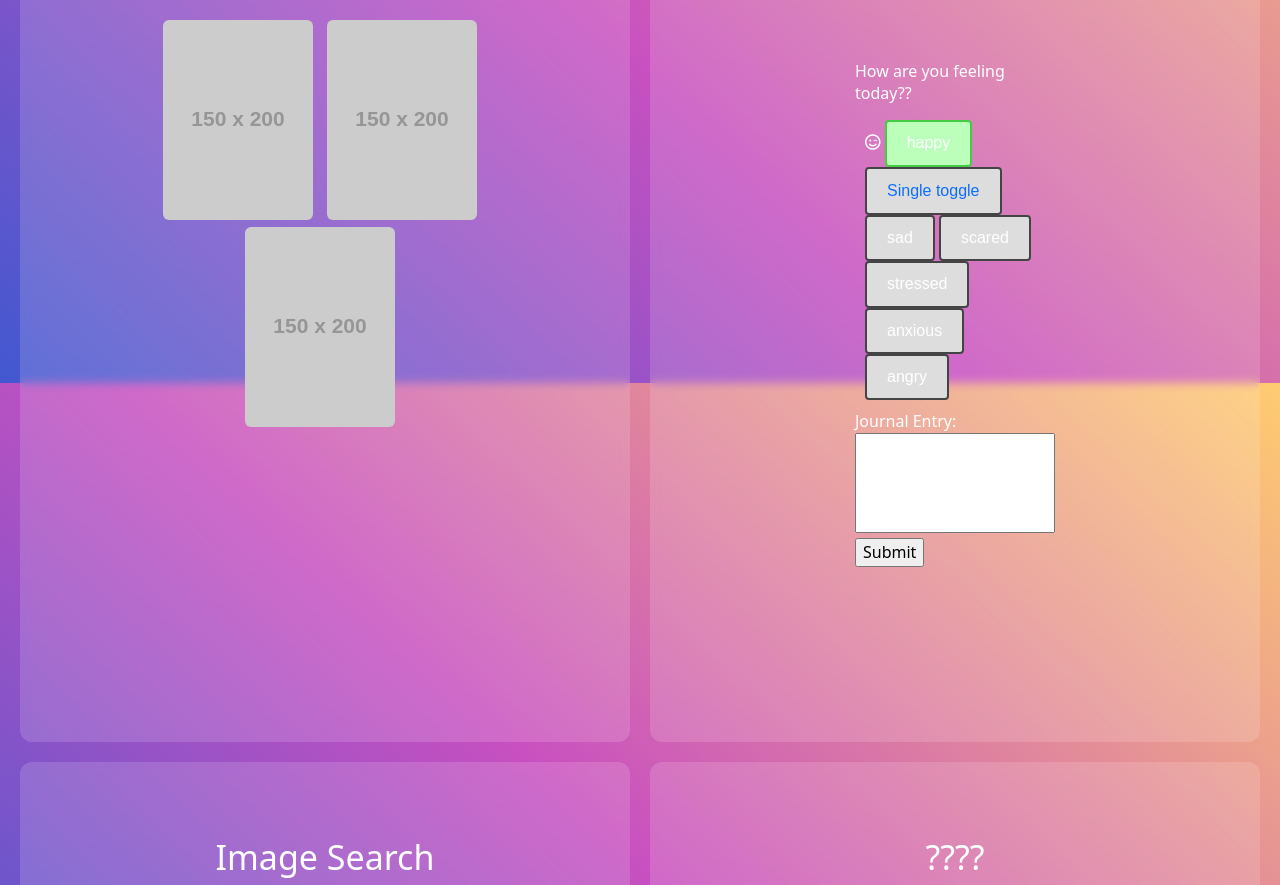
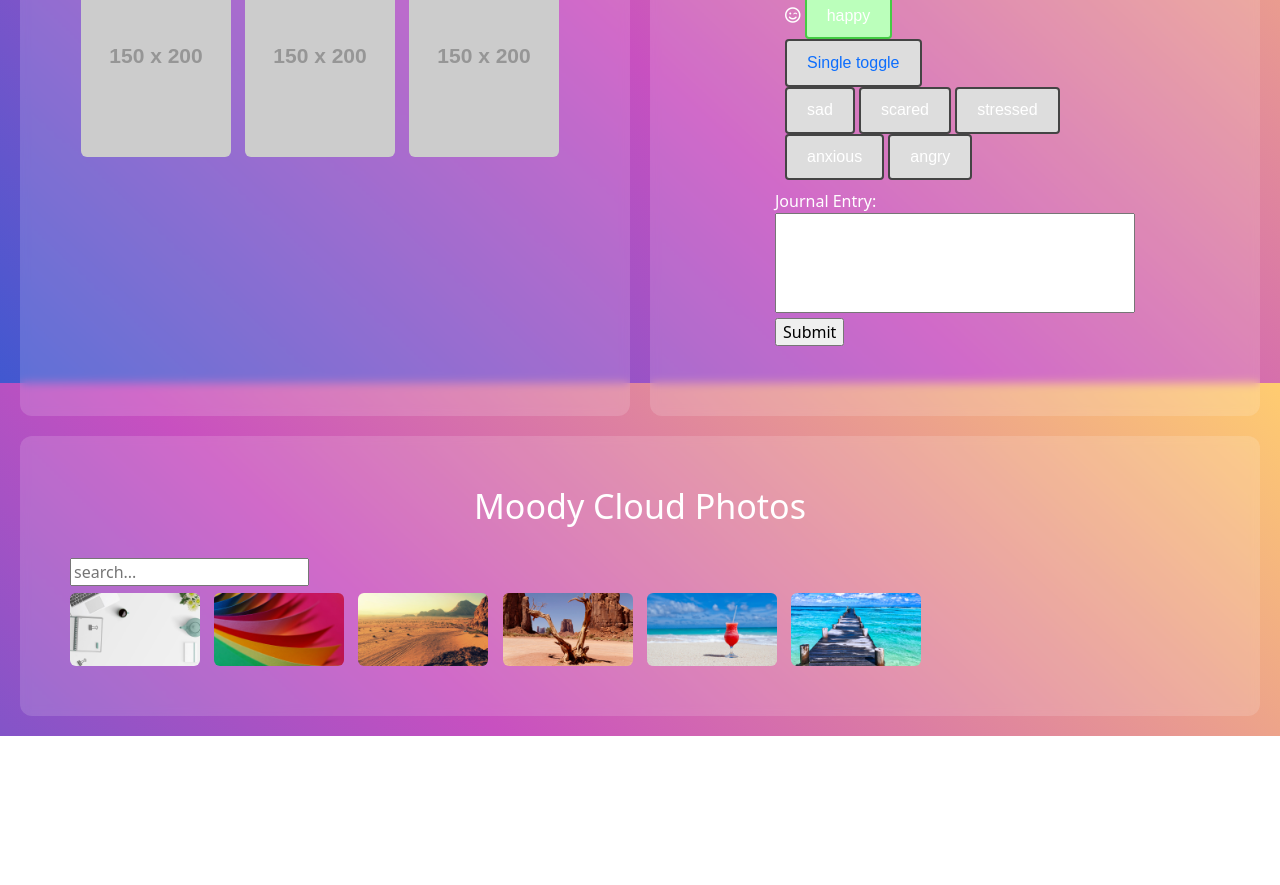
Before and after one commit to ajovich/PROJECT, a plain HTML site: page index.html in a window 1280 px wide. Shown: the part 417-1302 px from the top of the page. After the commit the page ends 1153 px from the top, so only its background shows below. Drawn offline with nearby package versions, Linux system fonts and the light colour scheme; placeholder pictures from the web are drawn by us.

Commit message:
updated layout and deleted 4th unused column

```diff
--- a/assets/css/journalstyle.css
+++ b/assets/css/journalstyle.css
@@ -3,7 +3,7 @@
   justify-content: center;
   align-items: center;
   margin: 0 auto;
-  padding: 100px;
+  padding: 20px;
   border-radius: 10px;
   /* border-color: black; */
   /* border-style: solid; */
--- a/assets/css/style.css
+++ b/assets/css/style.css
@@ -1,5 +1,3 @@
-/* COMMENT */
-
 html {
     box-sizing: border-box;
     font-family: 'Roboto', sans-serif;
@@ -137,7 +135,7 @@ html {
     font-size: 34px;
   }
 
-  .weather, .journal-entry, .pixabay-images, .projects {
+  .weather, .journal-entry, .pixabay-images {
     text-align: center;
   }
 
@@ -147,10 +145,11 @@ html {
     margin-right: 10px;
   }
 
-  .content-left, .content-right {
+
+  .content-left, .content-left-weather, .content-right {
     background-color: rgba(255, 255, 255, .15);
     backdrop-filter: blur(5px);
-    padding: 75px;
+    padding: 50px;
     border-radius: 12px;
   }
 
@@ -165,3 +164,10 @@ html {
         grid-template-columns: 1fr 1fr;
     }
   }
+
+  @media (min-width: 900px) {
+    .content-left {
+      grid-column: 1 / 3;
+      grid-template-columns: 1fr;
+    }
+  }
--- a/index.html
+++ b/index.html
@@ -8,17 +8,8 @@
     <!-- <link rel="preconnect" href="https://fonts.gstatic.com"> -->
     <link href="https://fonts.googleapis.com/css2?family=Roboto:wght@400;500&display=swap" rel="stylesheet">
     <link
-    href="https://cdn.jsdelivr.net/npm/bootstrap@5.0.0-beta3/dist/css/bootstrap.min.css"
-    rel="stylesheet"
-    integrity="sha384-eOJMYsd53ii+scO/bJGFsiCZc+5NDVN2yr8+0RDqr0Ql0h+rP48ckxlpbzKgwra6"
-    crossorigin="anonymous"
-  />
-  <link
-    rel="stylesheet"
-    href="https://pro.fontawesome.com/releases/v5.10.0/css/all.css"
-    integrity="sha384-AYmEC3Yw5cVb3ZcuHtOA93w35dYTsvhLPVnYs9eStHfGJvOvKxVfELGroGkvsg+p"
-    crossorigin="anonymous"
-  />
+    href="https://cdn.jsdelivr.net/npm/bootstrap@5.0.0-beta3/dist/css/bootstrap.min.css" rel="stylesheet" integrity="sha384-eOJMYsd53ii+scO/bJGFsiCZc+5NDVN2yr8+0RDqr0Ql0h+rP48ckxlpbzKgwra6" crossorigin="anonymous"/>
+  <link rel="stylesheet" href="https://pro.fontawesome.com/releases/v5.10.0/css/all.css" integrity="sha384-AYmEC3Yw5cVb3ZcuHtOA93w35dYTsvhLPVnYs9eStHfGJvOvKxVfELGroGkvsg+p" crossorigin="anonymous"/>
     <link rel="stylesheet" href="./assets/css/style.css">
     <link rel="stylesheet" type="text/css" href="./assets/css/journalstyle.css" />
     <!-- <link rel="stylesheet" href="./assets/js/script.js"> -->
@@ -38,7 +29,7 @@
         <ul>
           <li><a href="#Weather">Weather</a></li>
           <li><a href="#Journal">Journal</a></li>
-          <li><a href="#Pixabay">Pixabay</a></li>
+          <li><a href="#Pixabay">Photos</a></li>
         </ul>
       </div>
       </nav>
@@ -52,11 +43,10 @@
     <br><br><br><br>
 
     <main class="grid-parent">
-      <section class="content-left">
+      <section class="content-left-weather">
         <h2 class="boxtitle"><a name= "Weather"> Weather Forecast</a></h2>
-
+        <br>
         <div class="weather">
-          <p>Lorem, ipsum dolor sit amet consectetur adipisicing elit. Earum cum repudiandae neque vero est omnis.</p>
           <img class="extendedforecast" src="https://via.placeholder.com/150x200" alt="Today's weather">
           <img class="extendedforecast" src="https://via.placeholder.com/150x200" alt="Tomorrow's weather">
           <img class="extendedforecast" src="https://via.placeholder.com/150x200" alt="The following days weather">
@@ -125,7 +115,8 @@
       </section>
 
       <section class="content-left">
-        <h2 class="boxtitle"><a name="Pixabay">Image Search</a> </h2>
+        <h2 class="boxtitle"><a name="Pixabay">Moody Cloud Photos</a> </h2>
+        <br>
         <!-- <div class="container "> -->
       <input type="text" id="myinput" name="search" placeholder="search..." ><br>
       <div  id="images">
@@ -139,18 +130,20 @@
       </div>
       </section>
 
-      <section class="content-right">
+      <!-- <section class="content-right">
         <h2 class="boxtitle">????</h2>
         <div class="projects">
           <img src="https://via.placeholder.com/250" alt="Content">
 
         </div>
-      </section>
+      </section> -->
+
+
     </main>
     <script src="https://cdnjs.cloudflare.com/ajax/libs/materialize/1.0.0/js/materialize.min.js"></script>
     <script src="https://cdnjs.cloudflare.com/ajax/libs/jquery/3.2.1/jquery.min.js"></script>
     <script src="https://cdnjs.cloudflare.com/ajax/libs/moment.js/2.24.0/moment.min.js"></script>
-    <script   src="https://code.jquery.com/jquery-3.2.1.min.js"   integrity="sha256-hwg4gsxgFZhOsEEamdOYGBf13FyQuiTwlAQgxVSNgt4="   crossorigin="anonymous"></script>
+    <script src="https://code.jquery.com/jquery-3.2.1.min.js" integrity="sha256-hwg4gsxgFZhOsEEamdOYGBf13FyQuiTwlAQgxVSNgt4="   crossorigin="anonymous"></script>
 
     <script src="./assets/js/script.js"></script>
     <script src="./assets/js/Photoscript.js"></script>
```
Also changed, not shown: 2 other files.
